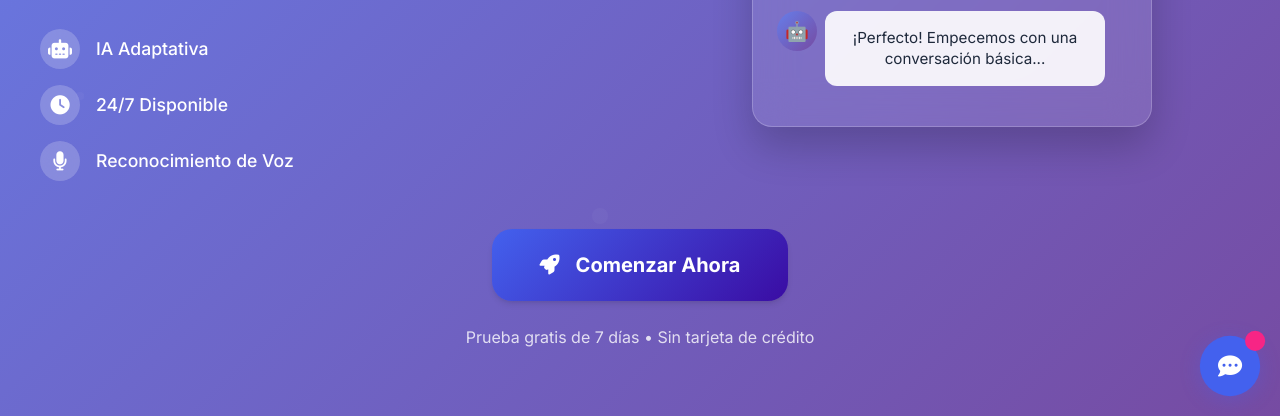
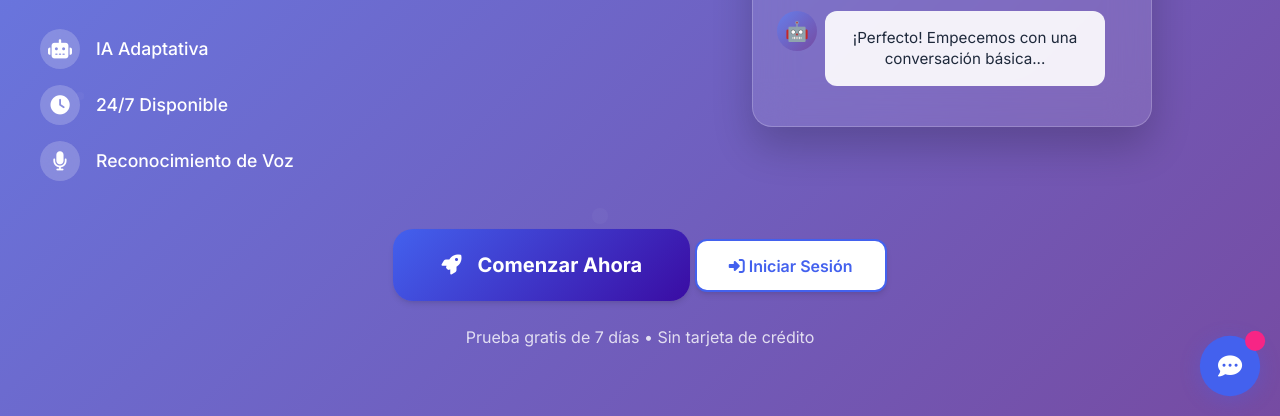
Before and after one commit to jgazcagtz/hablayaia, a plain HTML site: page index.html in a window 1280 px wide. Shown: the part 384-800 px from the top of the page. Drawn offline with nearby package versions, Linux system fonts and the light colour scheme; no server answers; a script that the page names is missing.

Commit message:
Update index.html

```diff
--- a/index.html
+++ b/index.html
@@ -88,6 +88,10 @@ document.head.appendChild(o)}initApollo();</script>
                 <button class="btn primary intro-btn" onclick="startApp()" data-i18n="introStartBtn">
                     <i class="fas fa-rocket"></i>
                     Comenzar Ahora
+                </button>
+                <button class="btn secondary intro-login-btn" onclick="showLoginFromIntro()" data-i18n="loginButton">
+                    <i class="fas fa-sign-in-alt"></i>
+                    Iniciar Sesión
                 </button>
                 <p class="intro-note" data-i18n="introNote">Prueba gratis de 7 días • Sin tarjeta de crédito</p>
             </div>
```
